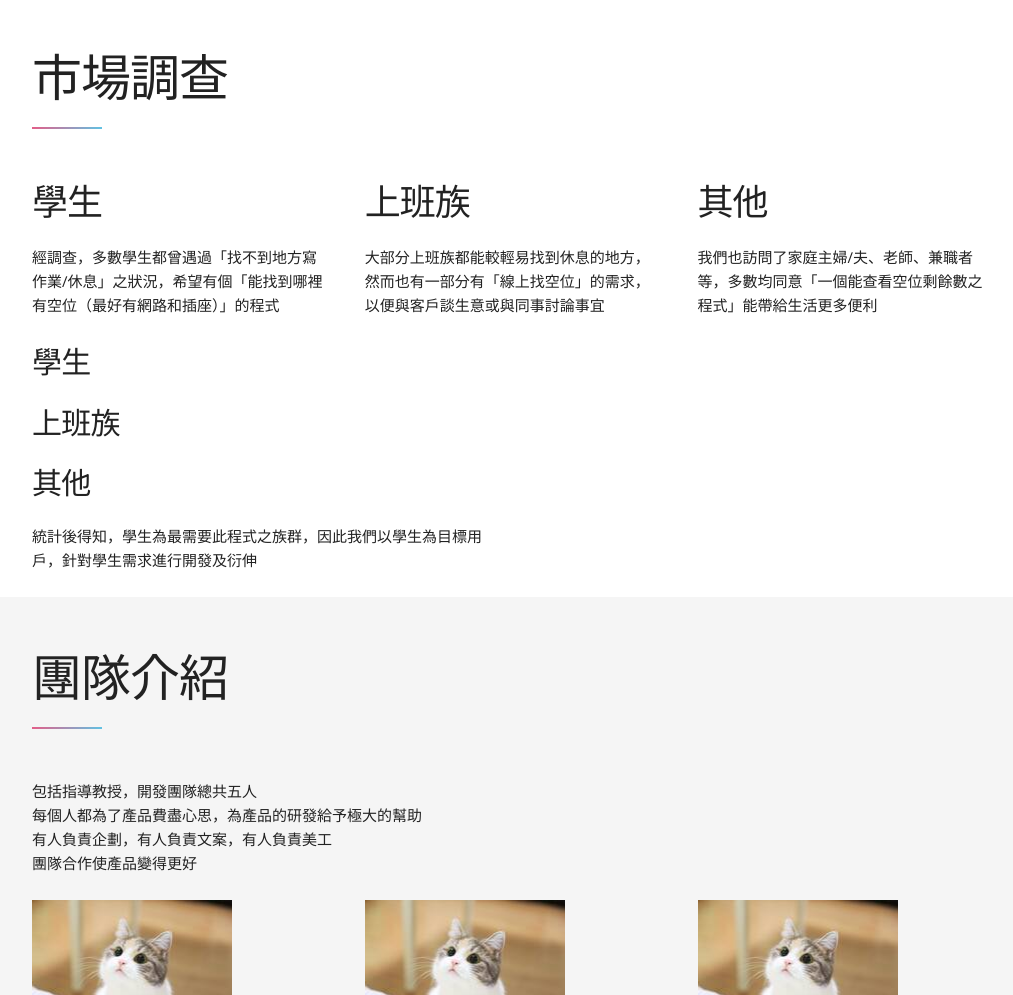
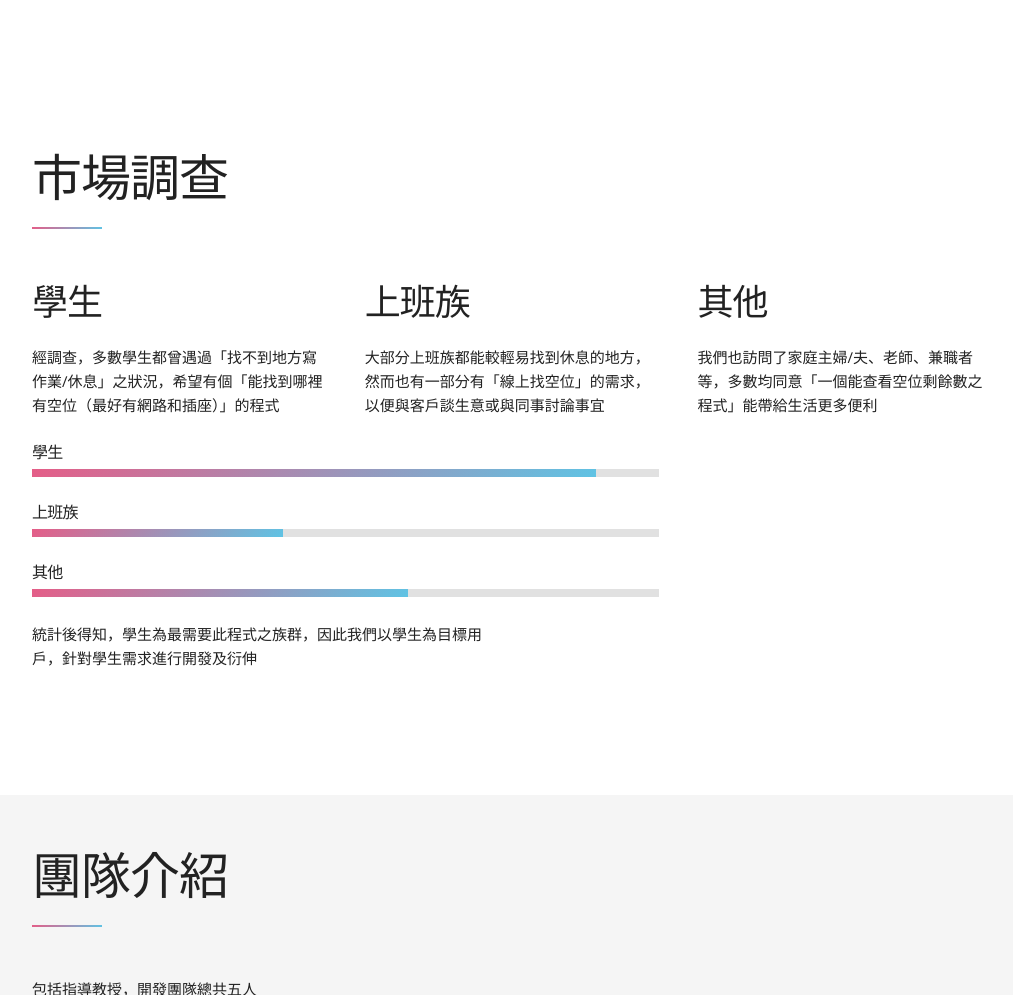
Before and after one commit to the0neO1/the0neO1.github.io, a plain HTML site: page index.html in a window 1280 px wide. Shown: the part 1584-2579 px from the top of the page, without its empty margins (128-1141 px from the left). Drawn offline with nearby package versions, Linux system fonts and the light colour scheme; some icons are missing.

Commit message:
Add files via upload

```diff
--- a/styles/style.css
+++ b/styles/style.css
@@ -453,6 +453,68 @@ opacity: 0;
 #about {
 	padding: 100px 0 50px 0;
 }
+/* Skills Section
+********************************************************************* */
+#skills {
+	padding: 100px 0 100px 0;
+}
+.progressBar {
+	margin-bottom: 26px;
+	margin-bottom: 1.66em;
+}
+.progressBar h4 {
+	font-size: 16px;
+	text-transform: none;
+	margin-bottom: 7px;
+	margin-bottom: .33em;
+}
+.progressBarContainer {
+	width: 100%;
+	height: 8px;
+	background: #E1E1E1;
+	overflow: hidden;
+}
+.progressBarValue {
+	height: 8px;
+	float: left;
+	background: #e55d87; /* Old browsers */
+	background: -moz-linear-gradient(-45deg, #e55d87 0%, #5fc3e4 100%);
+	background: -webkit-linear-gradient(-45deg, #e55d87 0%, #5fc3e4 100%);
+	background: linear-gradient(135deg, #e55d87 0%, #5fc3e4 100%);
+}
+.value-00 {
+	width: 0;
+}
+.value-10 {
+	width: 10%;
+}
+.value-20 {
+	width: 20%;
+}
+.value-30 {
+	width: 30%;
+}
+.value-40 {
+	width: 40%;
+}
+.value-50 {
+	width: 50%;
+}
+.value-60 {
+	width: 60%;
+}
+.value-70 {
+	width: 70%;
+}
+.value-80 {
+	width: 80%;
+}
+.value-90 {
+	width: 90%;
+}
+.value-100 {
+	width: 100%;
+}
 /* Team Section
 ********************************************************************* */
 #team {
```
